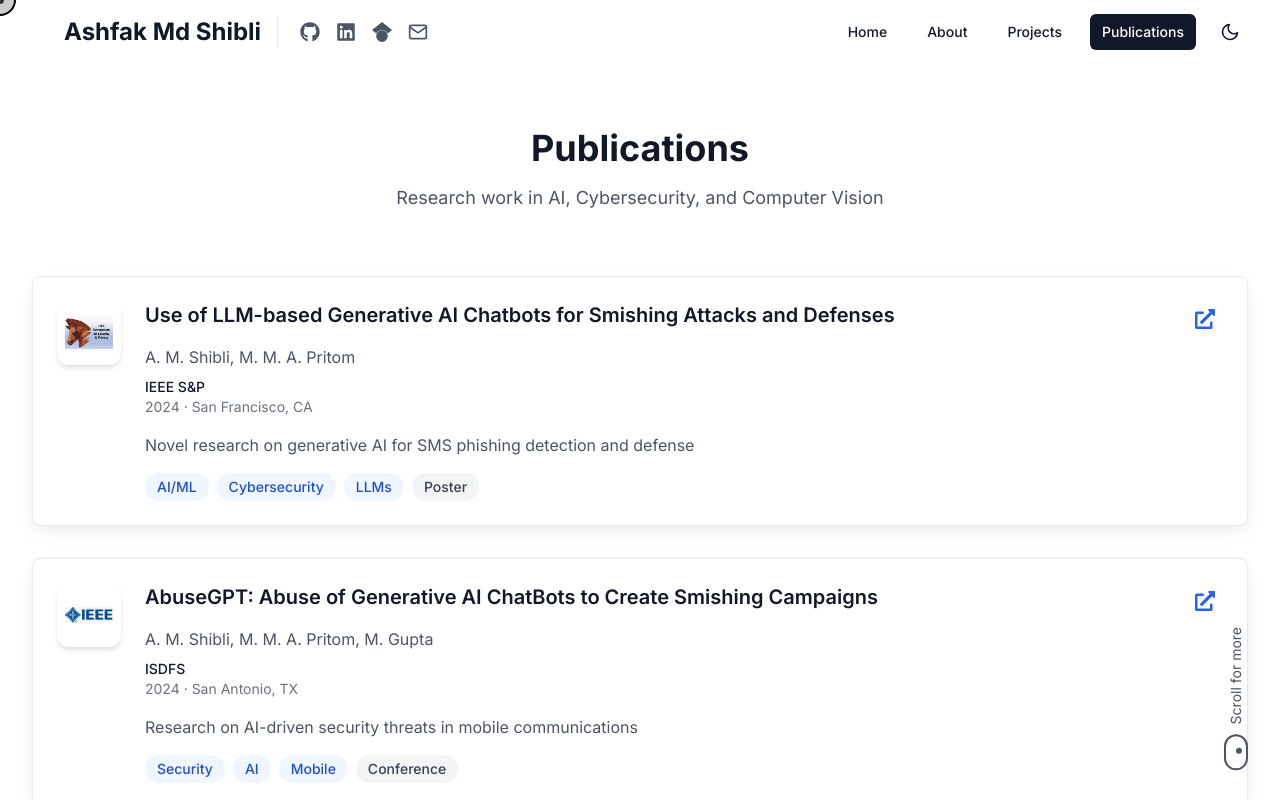
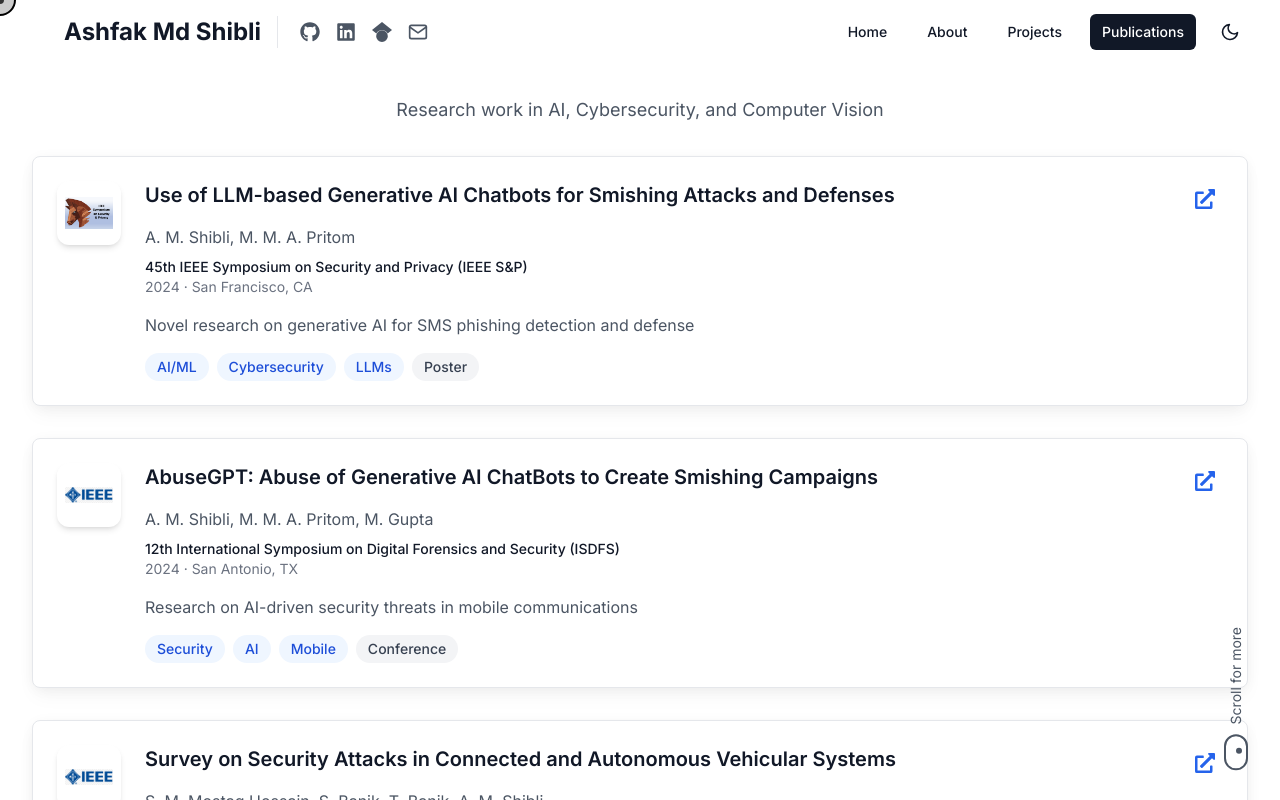
Before and after one commit to ashfakshibli/personal-website, a Next.js app: page /publications in a window 1280 px wide. Shown: the top 800 px of the page. Built offline with nearby package versions, Linux system fonts and the light colour scheme.

Commit message:
Compact Publication page Why: Reduce extra space How:  Remove redundant text and space Tags: Backend Resolve #NA Developer: ashfakshibli

```diff
--- a/src/app/publications/page.tsx
+++ b/src/app/publications/page.tsx
@@ -65,17 +65,14 @@ const publications = [
 
 export default function PublicationsPage() {
   return (
-    <div className="min-h-screen bg-white dark:bg-gray-900 py-16 px-4 sm:px-6 lg:px-8">
+    <div className="min-h-screen bg-white dark:bg-gray-900 py-8 px-4 sm:px-6 lg:px-8">
       <div className="max-w-7xl mx-auto">
-        {/* Page Title */}
+        {/* Page Subtitle */}
         <motion.div
           initial={{ opacity: 0, y: 20 }}
           animate={{ opacity: 1, y: 0 }}
-          className="text-center mb-16"
+          className="text-center mb-8"
         >
-          <h1 className="text-4xl font-bold text-gray-900 dark:text-white mb-4">
-            Publications
-          </h1>
           <p className="text-lg text-gray-600 dark:text-gray-300 max-w-3xl mx-auto">
             Research work in AI, Cybersecurity, and Computer Vision
           </p>
@@ -137,7 +134,7 @@ export default function PublicationsPage() {
                   {/* Venue Info */}
                   <div className="mt-2">
                     <p className="text-sm text-gray-900 dark:text-white font-medium">
-                      {pub.venueShort}
+                      {pub.venue} ({pub.venueShort})
                     </p>
                     <p className="text-sm text-gray-500 dark:text-gray-400">
                       {`${pub.year}${pub.location ? ` · ${pub.location}` : ''}`}
```
